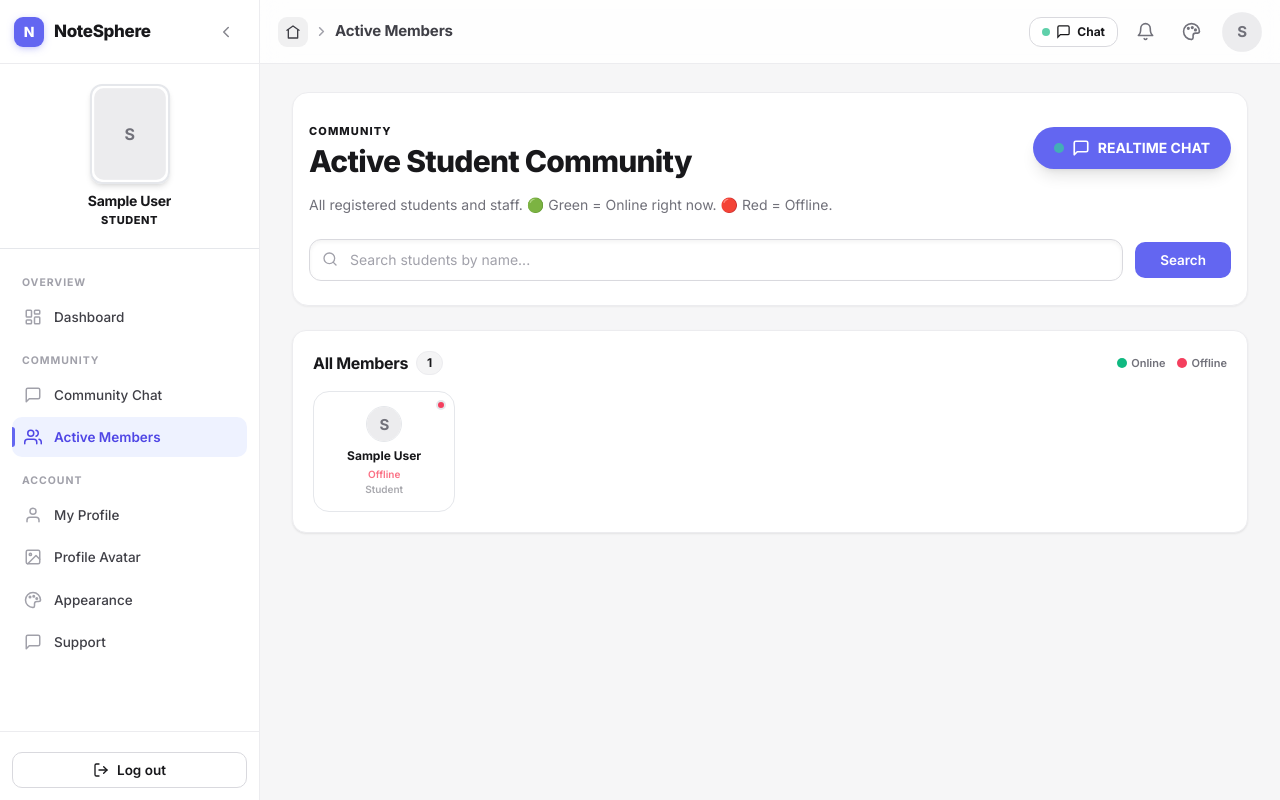
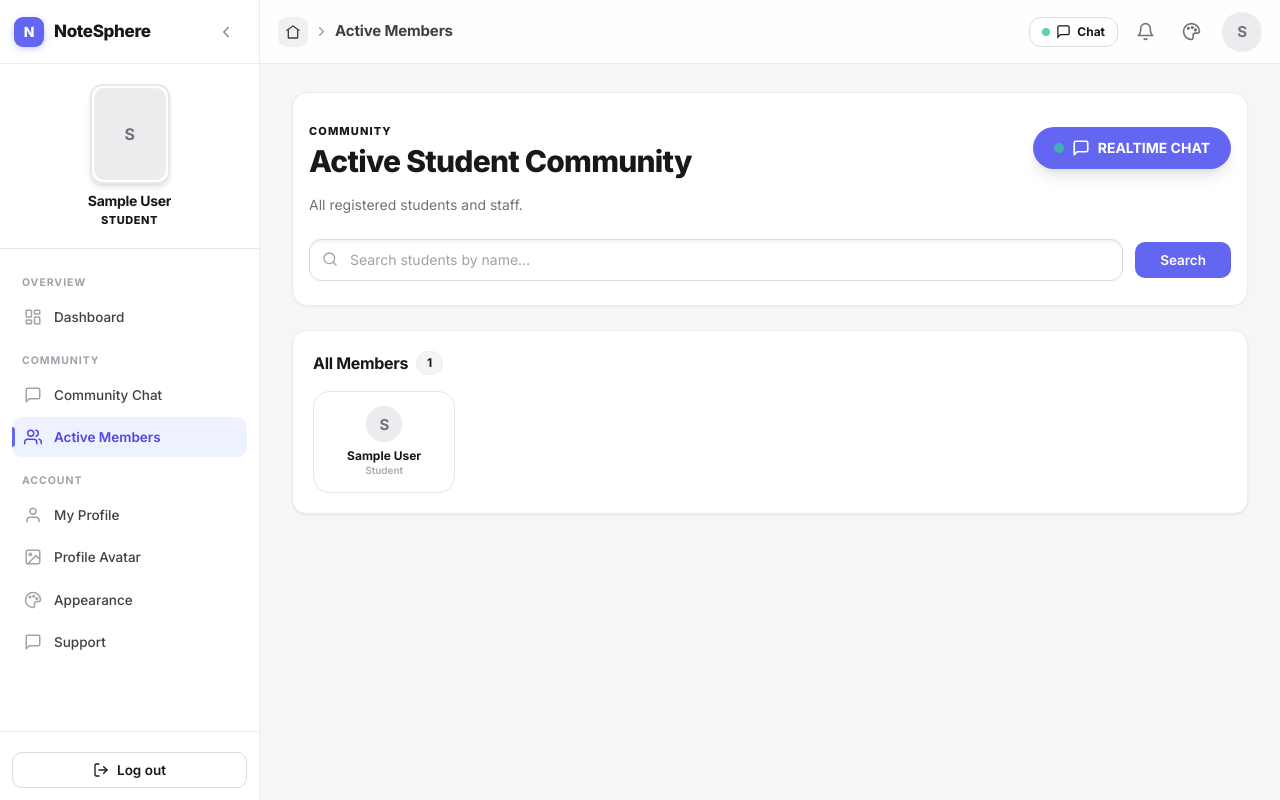
Before and after one commit to ameenul-hashim/notesphere, a Django app: page /community/members/ in a window 1280 px wide. Run offline with Django 5.2, Linux system fonts and the light colour scheme; the visitor is signed in with stand-in values (Sample User, id 1); data comes from the database, SQL or seed files in the repository; data that the repository does not hold is empty; some libraries are stand-ins or nearby versions.

Commit message:
Active members: remove online/offline indicators, order admin first then A-Z

```diff
--- a/apps/community/views.py
+++ b/apps/community/views.py
@@ -187,7 +187,7 @@ def active_members_view(request):
             full_name__icontains=query
         ) | User.objects.filter(status=User.Status.ACTIVE, email__icontains=query)
 
-    students = list(students_qs)
+    students = list(students_qs.order_by("role", "full_name"))
 
     # Attach formatted name property to each user object for crisp rendering
     for student in students:
--- a/templates/community/active_members.html
+++ b/templates/community/active_members.html
@@ -31,7 +31,7 @@
     </div>
 
     <p class="text-sm text-muted max-w-2xl text-left">
-      All registered students and staff. 🟢 Green = Online right now. 🔴 Red = Offline.
+      All registered students and staff.
     </p>
 
     {# Search bar #}
@@ -57,30 +57,19 @@
     </form>
   </div>
 
-  {# Members Grid — online/offline status indicators dynamically updated by Firebase #}
+  {# Members Grid #}
   <div class="card card-pad bg-surface/50 border border-border">
     <div class="flex items-center justify-between mb-4 flex-wrap gap-2">
       <h2 class="text-base font-bold text-foreground flex items-center gap-2">
         <span>All Members</span>
         <span class="badge badge-neutral text-xs font-bold">{{ total_count }}</span>
       </h2>
-      <div class="flex items-center gap-3 text-[11px] text-muted font-semibold">
-        <span class="flex items-center gap-1"><span class="w-2.5 h-2.5 rounded-full bg-emerald-500 inline-block"></span> Online</span>
-        <span class="flex items-center gap-1"><span class="w-2.5 h-2.5 rounded-full bg-rose-500 inline-block"></span> Offline</span>
-      </div>
     </div>
 
     {% if students %}
-      {# Grid — online members will float to top via JS, offline to bottom #}
       <div id="members-grid" class="grid grid-cols-2 sm:grid-cols-3 md:grid-cols-4 lg:grid-cols-6 gap-3">
         {% for student in students %}
-          <div
-            data-member-id="{{ student.id }}"
-            class="member-card group relative flex flex-col items-center justify-center p-3.5 rounded-2xl bg-surface-2/90 border border-border/80 hover:border-primary/40 hover:bg-primary/10 transition-all duration-200 hover:-translate-y-1 hover:shadow-md text-center cursor-default"
-          >
-            {# Status dot — starts red (offline), turns green when Firebase says online #}
-            <span class="member-status-dot absolute top-2 right-2 w-2.5 h-2.5 rounded-full bg-rose-500 border-2 border-surface-2" title="Offline"></span>
-
+          <div class="member-card group relative flex flex-col items-center justify-center p-3.5 rounded-2xl bg-surface-2/90 border border-border/80 hover:border-primary/40 hover:bg-primary/10 transition-all duration-200 hover:-translate-y-1 hover:shadow-md text-center cursor-default">
             {# Avatar #}
             <div class="w-9 h-9 rounded-full overflow-hidden bg-primary/10 flex items-center justify-center mb-1.5 shadow-xs border border-primary/20 group-hover:scale-110 transition-transform">
               {% include "_avatar.html" with user=student size="sm" %}
@@ -91,8 +80,6 @@
               {{ student.clean_name }}
             </span>
 
-            {# Role + online status label #}
-            <span class="member-status-label text-[10px] font-semibold text-rose-400 mt-1">Offline</span>
             <span class="text-[10px] font-semibold text-muted opacity-60">
               {% if student.is_admin %}Admin{% else %}Student{% endif %}
             </span>
@@ -110,57 +97,4 @@
     {% endif %}
   </div>
 </div>
-
-{# Firebase Presence: Members Grid Online/Offline Sort Script #}
-<script>
-  document.addEventListener("NoteSphereFBReady", function () {
-    const db = window.NoteSphereFB.db;
-    db.ref("presence").on("value", function (snapshot) {
-      const data = snapshot.val() || {};
-      const onlineSet = new Set();
-
-      Object.keys(data).forEach(function (uid) {
-        const u = data[uid];
-        if (u && u.status === "online") onlineSet.add(String(uid));
-      });
-
-      if (window.CURRENT_USER_JSON && window.CURRENT_USER_JSON.id) {
-        onlineSet.add(String(window.CURRENT_USER_JSON.id));
-      }
-
-      const grid = document.getElementById("members-grid");
-      if (!grid) return;
-
-      const cards = Array.from(grid.querySelectorAll(".member-card"));
-
-      cards.forEach(function (card) {
-        const uid = card.getAttribute("data-member-id");
-        const dot = card.querySelector(".member-status-dot");
-        const label = card.querySelector(".member-status-label");
-        const isOnline = onlineSet.has(String(uid));
-
-        if (isOnline) {
-          if (dot) { dot.className = "member-status-dot absolute top-2 right-2 w-2.5 h-2.5 rounded-full bg-emerald-500 animate-pulse border-2 border-surface-2"; dot.title = "Online"; }
-          if (label) { label.textContent = "Online"; label.className = "member-status-label text-[10px] font-semibold text-emerald-500 mt-1"; }
-          card.dataset.onlineOrder = "0";
-        } else {
-          if (dot) { dot.className = "member-status-dot absolute top-2 right-2 w-2.5 h-2.5 rounded-full bg-rose-500 border-2 border-surface-2"; dot.title = "Offline"; }
-          if (label) { label.textContent = "Offline"; label.className = "member-status-label text-[10px] font-semibold text-rose-400 mt-1"; }
-          card.dataset.onlineOrder = "1";
-        }
-      });
-
-      // Sort: online members first, offline at the bottom
-      cards.sort(function (a, b) {
-        return parseInt(a.dataset.onlineOrder || "1") - parseInt(b.dataset.onlineOrder || "1");
-      });
-      cards.forEach(function (card) { grid.appendChild(card); });
-    });
-  });
-
-  // Immediate trigger if Firebase already initialized
-  if (window.NoteSphereFB && window.NoteSphereFB.isReady) {
-    document.dispatchEvent(new CustomEvent("NoteSphereFBReady"));
-  }
-</script>
 {% endblock %}
```
